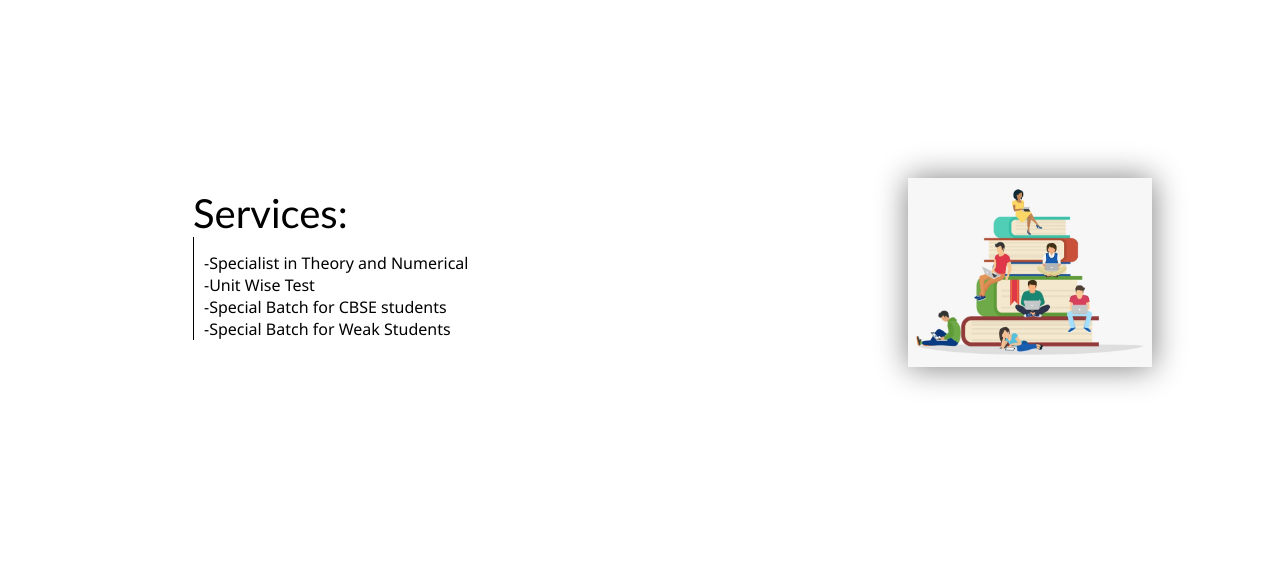
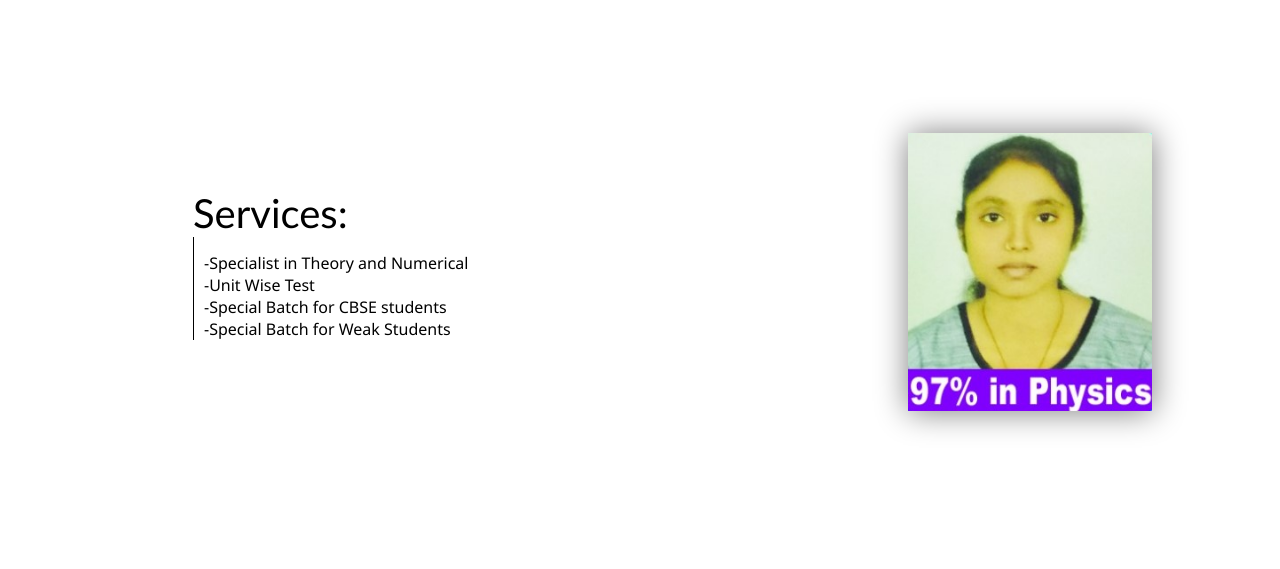
Before and after one commit to sum-it13/apc-website, a plain HTML site: page index.html in a window 1280 px wide. Shown: the part 780-1349 px from the top of the page. Drawn offline with Linux system fonts and the light colour scheme.

Commit message:
Update index.html

```diff
--- a/index.html
+++ b/index.html
@@ -73,7 +73,7 @@
             </p>
         </div>
         <div class="thumbnail">
-            <img class="phomto" src="img\db8e4cb8024b3fe16666381d365447d6.jpg" alt="phomto">
+            <img class="phomto" src="img/WhatsApp Image 2024-02-07 at 19.25.56_c29a8195.jpg" alt="phomto">
         </div>
 
     </section>
```
